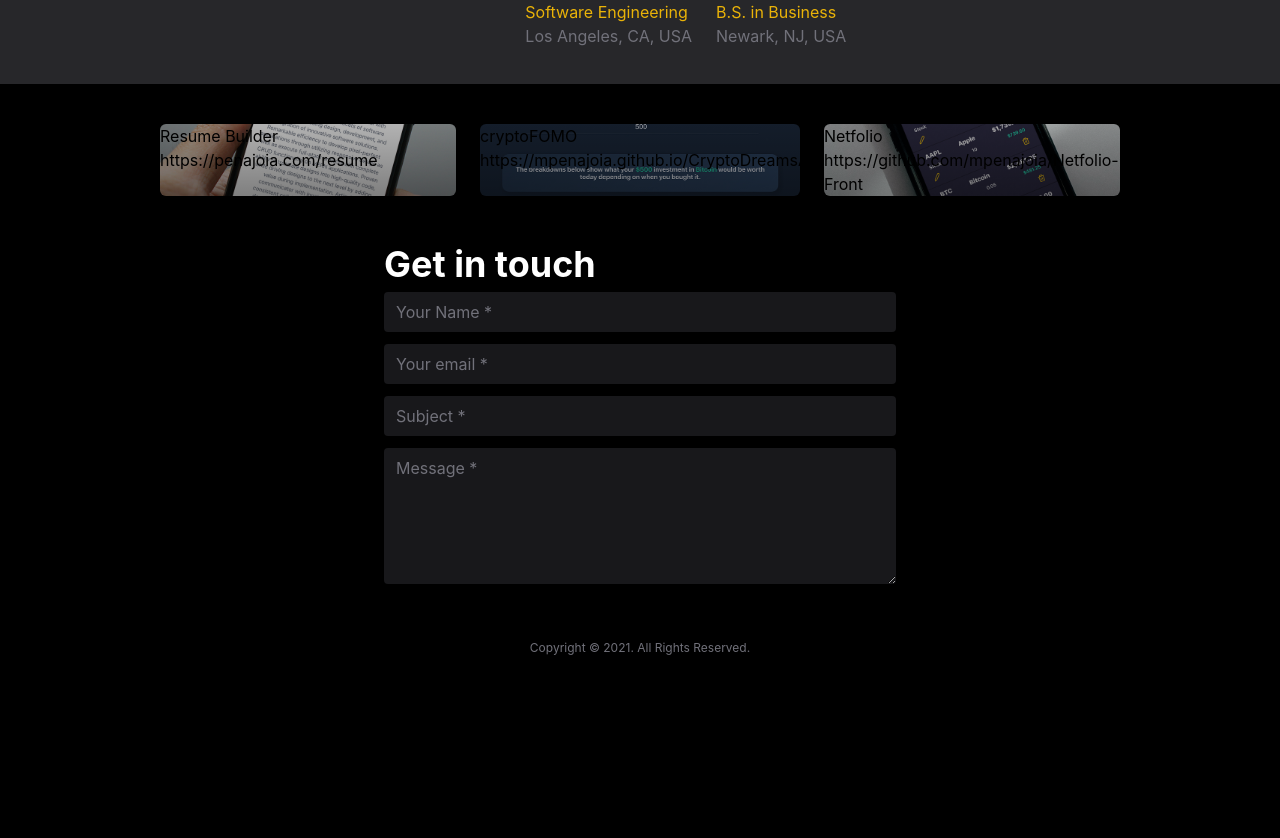
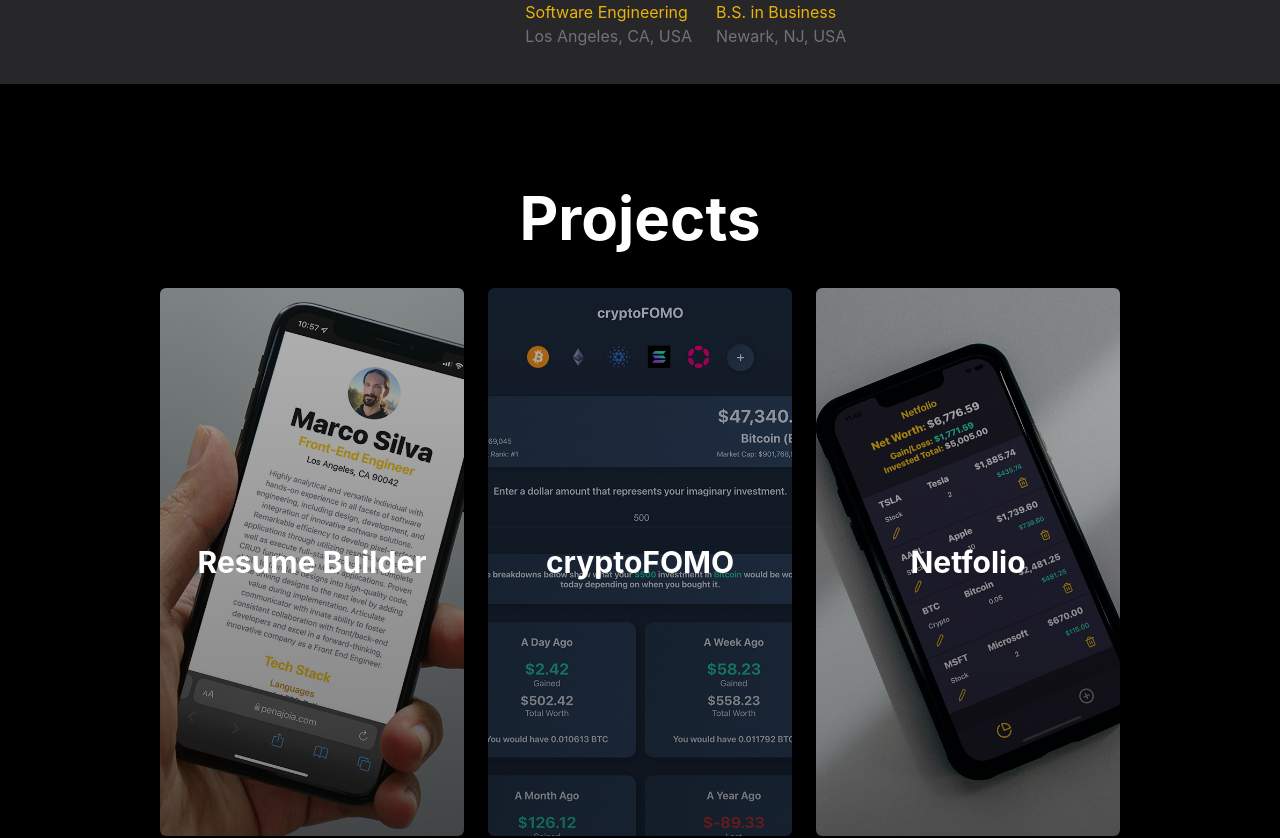
Before and after one commit to mpenajoia/portfolio, a React (Create React App) app: page / in a window 1280 px wide. Shown: the part 828-1666 px from the top of the page. Before the commit the page ends 1500 px from the top, so only its background shows below. Built offline with nearby package versions, Linux system fonts and the light colour scheme.

Commit message:
projectcard animations

```diff
--- a/src/components/Home.jsx
+++ b/src/components/Home.jsx
@@ -4,14 +4,14 @@
 function Home() {
 
   return (
-    <div>
+    <>
         <Navbar />
         <Hero />
         <About />
         <Projects />
         <Contact />
         <Footer />
-    </div>
+    </>
   )
 }
 
--- a/src/components/Navbar.jsx
+++ b/src/components/Navbar.jsx
@@ -4,7 +4,7 @@
 
 function Navbar() {
   return (
-    <div className='w-full fixed z-10 flex justify-center bg-zinc-800 py-4'>
+    <div className='w-full fixed z-10 top-0 flex justify-center bg-zinc-800 py-4'>
         <nav className='flex justify-between w-2/3 content-center'>
             <div className='w-1/3'>
                 <ul className='flex items-center justify-between'>
--- a/src/components/Projects.jsx
+++ b/src/components/Projects.jsx
@@ -11,10 +11,10 @@
   })
   console.log(projectImage)
   return (
-    <div key={key} style={{ backgroundImage: `url(${[projectImage[0]]})`}} className='w-1/3 bg-cover bg-center rounded-md flex flex-wrap text-black translate-y-0 hover:-translate-y-4 ease-in-out duration-500'>
-      <div className='w-full h-full bg-gradient-to-t from-black/[.5] to-black/[.3]'>
-        <p>{project.title}</p>
-        <p>{project.link}</p>
+    <div key={key} style={{ backgroundImage: `url(${[projectImage[0]]})`}} className='w-1/3 bg-cover bg-center rounded-md flex flex-wrap text-black hover:scale-105 ease-in-out duration-300'>
+      <div className='flex flex-col items-center w-full h-full text-white hover:text-yellow-500 hover:bg-none bg-gradient-to-t from-black/[.5] to-black/[.3] py-64'>
+        <h4 className='text-3xl font-bold'>{project.title}</h4>
+        {/* <p>{project.link}</p> */}
       </div>
     </div>
   )
@@ -29,7 +29,8 @@
     )
   })
   return (
-    <div className='flex w-full justify-center my-10  target:pt-[60px]' id="projects">
+    <div className='flex flex-col w-full justify-center items-center my-10 py-16  target:pt-[60px]' id="projects">
+      <h2 className='text-6xl mb-10 font-bold'>Projects</h2>
       <div className='flex w-3/4 justify-between gap-6 '>
         {projectMap}
       </div>
```
